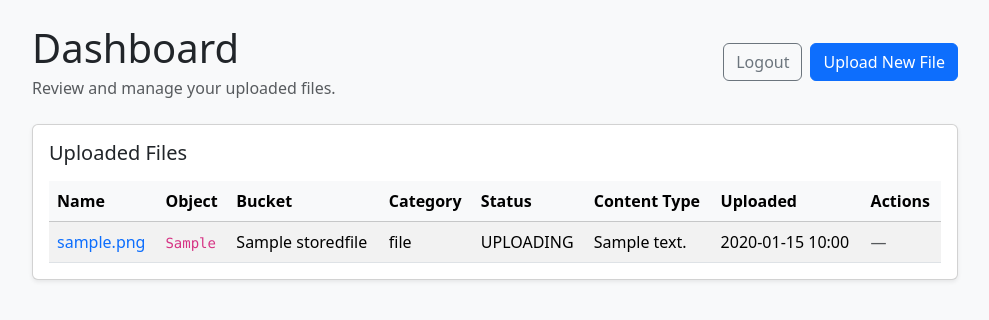
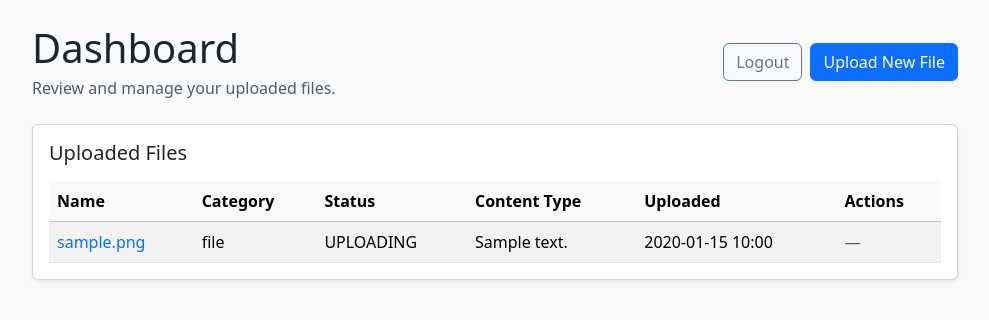
Before and after one commit to ralthor/media-hub, a Django app: page /dashboard/ in a window 1280 px wide. Shown: the part 56-376 px from the top of the page, without its empty margins (145-1134 px from the left). Run offline with Django 5.2, Linux system fonts and the light colour scheme; a user stored in the database is signed in; tables that the repository leaves empty hold one stand-in row (values such as "Sample post"); parts of the project's set-up code (start-up, migrations or seed data) failed here and were passed over.

Commit message:
Refactor dashboard template: remove object and bucket columns, update download link, and conditionally display play button based on file status.

```diff
--- a/templates/dashboard.html
+++ b/templates/dashboard.html
@@ -25,8 +25,6 @@
                 <thead class="table-light">
                   <tr>
                     <th scope="col">Name</th>
-                    <th scope="col">Object</th>
-                    <th scope="col">Bucket</th>
                     <th scope="col">Category</th>
                     <th scope="col">Status</th>
                     <th scope="col">Content Type</th>
@@ -36,20 +34,18 @@
                 </thead>
                 <tbody>
                   {% for file in uploaded_files %}
-                    <tr>
+                    <tr title="Object: {{ file.object_name }} / Bucket: {{ file.bucket }}">
                       <td>
-                        <a href="{% url 'download_file' file.id %}" class="text-decoration-none">
+                        <a href="{% url 'download_file' file.id %}" class="text-decoration-none" target="_blank" rel="noopener noreferrer">
                           {{ file.original_filename|default:"(unnamed)" }}
                         </a>
                       </td>
-                      <td><code>{{ file.object_name }}</code></td>
-                      <td>{{ file.bucket }}</td>
                       <td>{{ file.category }}</td>
                       <td>{{ file.status }}</td>
                       <td>{{ file.content_type|default:"n/a" }}</td>
                       <td>{{ file.uploaded_at|date:"Y-m-d H:i" }}</td>
                       <td>
-                        {% if file.can_play %}
+                        {% if file.can_play and file.status == 'READY' %}
                           <a class="btn btn-sm btn-outline-primary" href="{% url 'play_video' file.id %}">Play</a>
                         {% else %}
                           <span class="text-muted">&mdash;</span>
```
